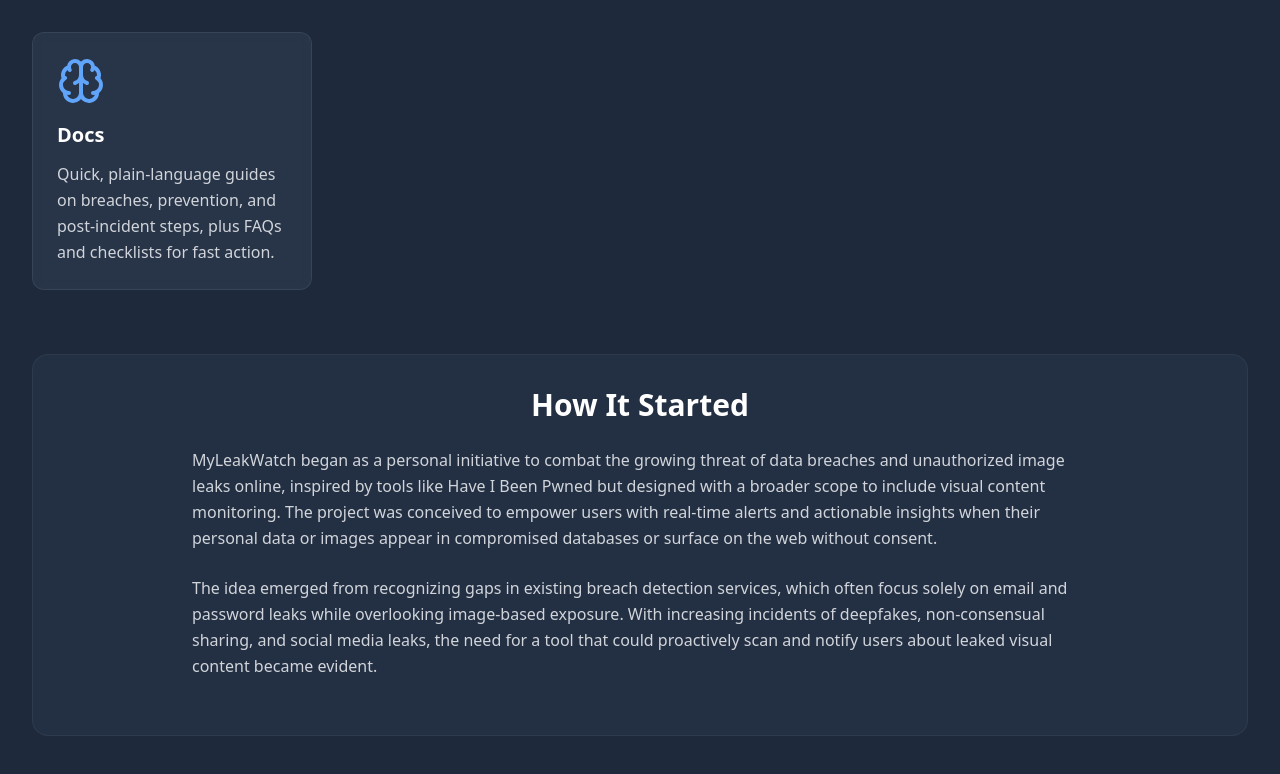
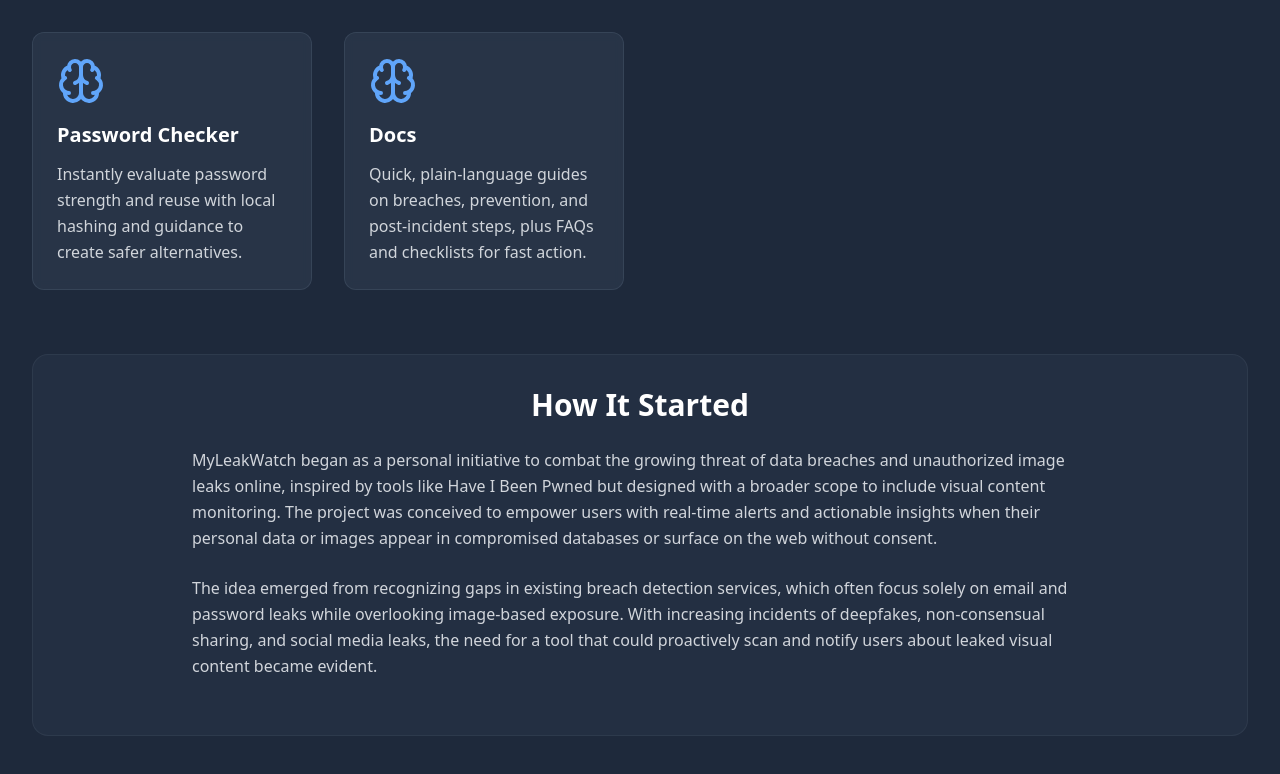
Before and after one commit to Virus2hell/MyLeakWatch, a React (Vite) app in the folder my-app/: page / in a window 1280 px wide. Shown: the part 2556-3330 px from the top of the page. Built offline with nearby package versions, Linux system fonts and the light colour scheme; no server answers.

Commit message:
update about us

```diff
--- a/my-app/src/components/AboutUs.tsx
+++ b/my-app/src/components/AboutUs.tsx
@@ -25,9 +25,14 @@
     },
     {
       icon: Brain,
+      title: 'Password Checker',
+      description: 'Instantly evaluate password strength and reuse with local hashing and guidance to create safer alternatives.'
+    },
+    {
+      icon: Brain,
       title: 'Docs',
       description: 'Quick, plain-language guides on breaches, prevention, and post-incident steps, plus FAQs and checklists for fast action.'
-    }
+    },
   ];
 
   return (
```
